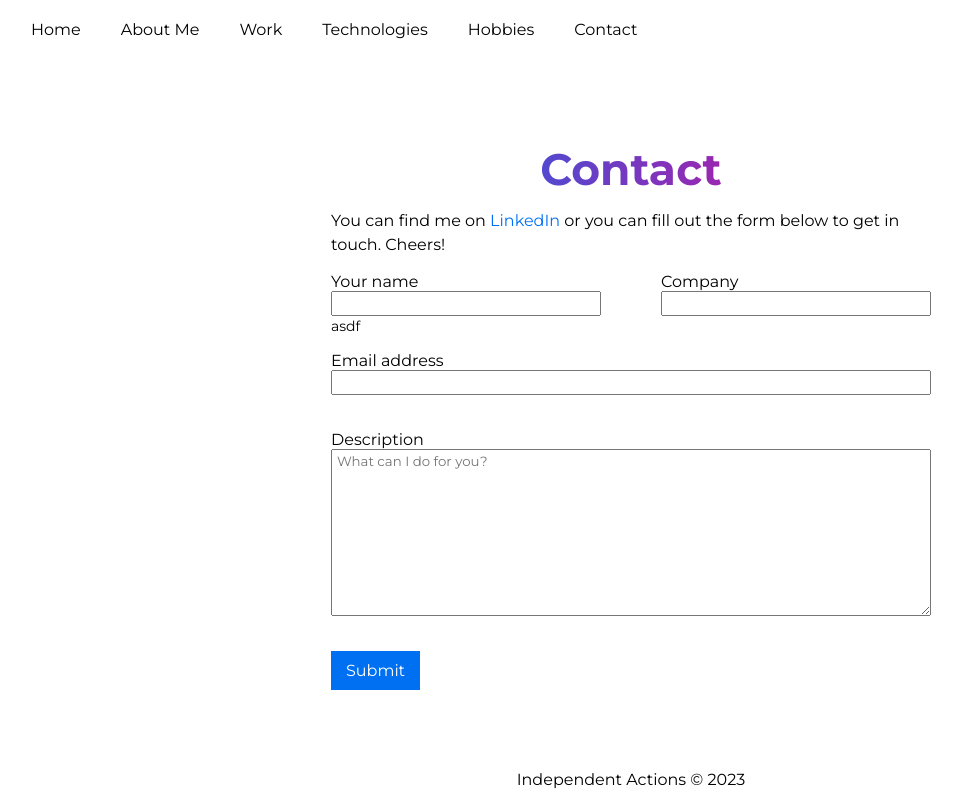
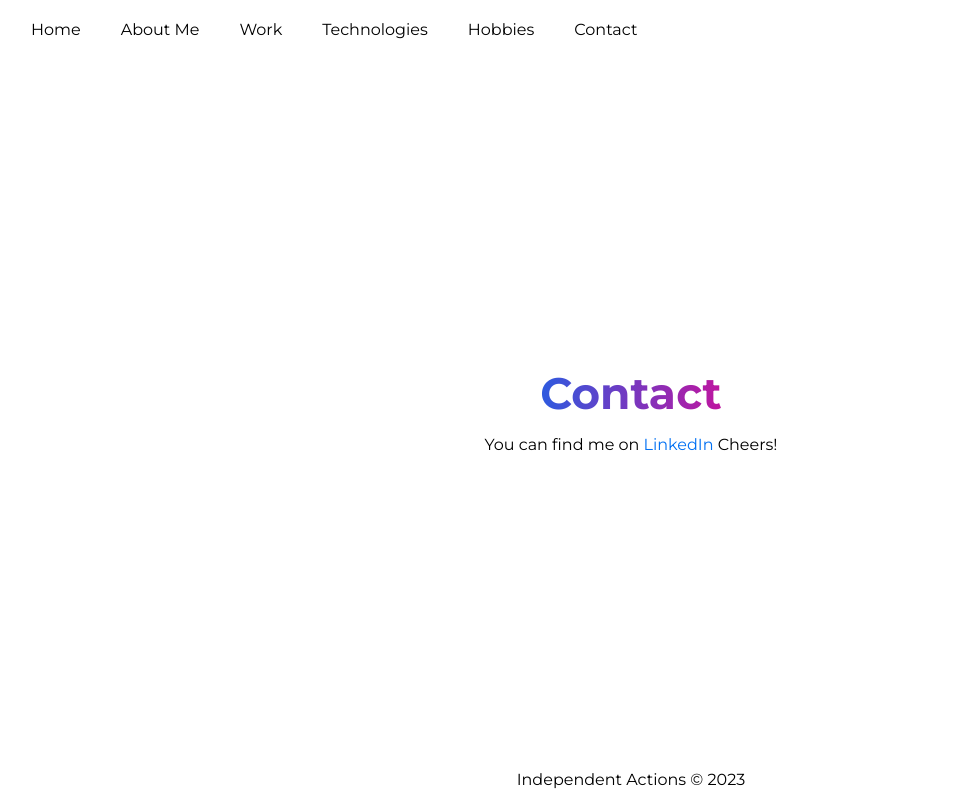
Before and after one commit to mrobinson537/independent-actions, a Next.js app: page /contact in a window 1280 px wide. Shown: the whole page, without its empty margins (9-971 px from the left). Built offline with nearby package versions, Linux system fonts and the light colour scheme.

Commit message:
Hide form for now.

```diff
--- a/src/components/flex-cards.js
+++ b/src/components/flex-cards.js
@@ -14,9 +14,9 @@ const FlexCards = ({myHobbies, bordered}) => {
             {/*<img className="flex-card-img" src="https://picsum.photos/380/200"/>*/}
             <Image className={"flex-card-img"} src={item.imgPath} alt={item.name} width={380} height={200} />
             <h4 className="flex-card-title">{item.name}</h4>
-            <p>Lorem ipsum dolor sit amet, consectetur adipiscing elit, sed do eiusmod tempor incididunt ut labore
-              et dolore magna aliqua.
-            </p>
+            {/*<p>Lorem ipsum dolor sit amet, consectetur adipiscing elit, sed do eiusmod tempor incididunt ut labore*/}
+            {/*  et dolore magna aliqua.*/}
+            {/*</p>*/}
           </div>
         )
       })}
--- a/src/pages/contact.js
+++ b/src/pages/contact.js
@@ -20,8 +20,8 @@ export default function Contact() {
         <div className="container-flex-full">
           <div className={`copy-max-width`}>
             <h1 className={"blue-pink"}>Contact</h1>
-            <p>You can find me on <a href={"https://www.linkedin.com/in/mattrobinson537/"}>LinkedIn</a> or you can fill out the form below to get in touch. Cheers!</p>
-            <Form />
+            <p>You can find me on <a href={"https://www.linkedin.com/in/mattrobinson537/"}>LinkedIn</a> Cheers!</p>
+            {/*<Form />*/}
           </div>
         </div>
       </main>
```
